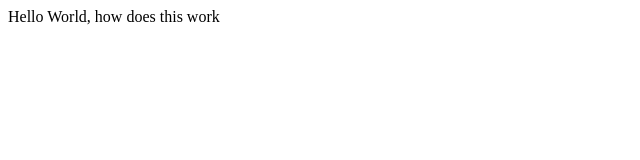
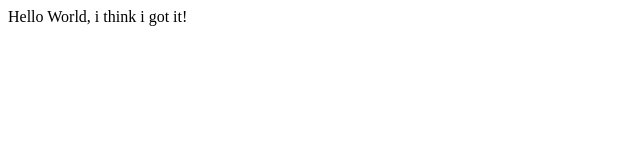
Before and after one commit to MaxHoelzig/Internal-Knowledge, a plain HTML site: page index.html in a window 1280 px wide. Shown: the full height of the page, 0-640 px from the left. Drawn offline with Linux system fonts and the light colour scheme.

Commit message:
some small changes

```diff
--- a/index.html
+++ b/index.html
@@ -5,6 +5,6 @@
     <title></title>
   </head>
   <body>
-    Hello World, how does this work
+    Hello World, i think i got it!
   </body>
 </html>
```
